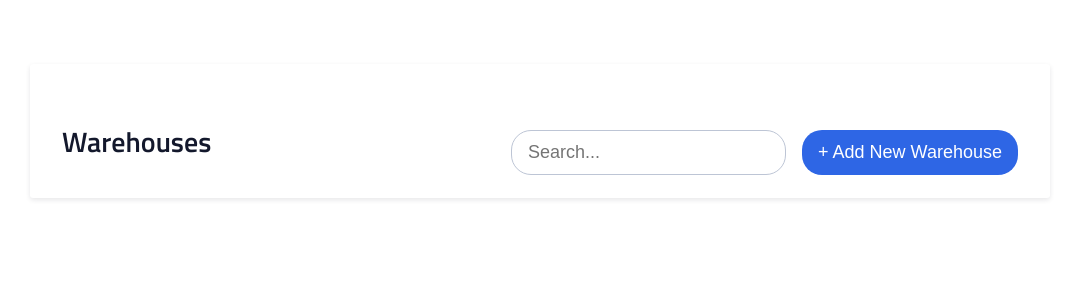
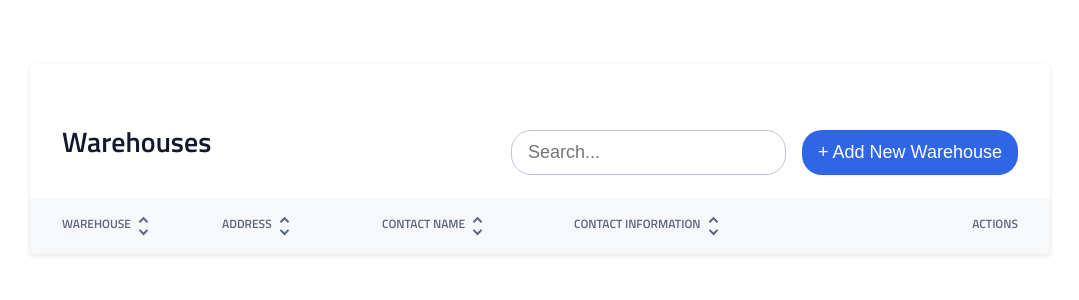
Before and after one commit to mainanchung/instock-client, a React (Create React App) app: page /warehouses in a window 1280 px wide. Shown: the top 300 px of the page, without its empty margins (100-1179 px from the left). Built offline with nearby package versions, Linux system fonts and the light colour scheme; no server answers.

Commit message:
updates on styling for the warehousePage

```diff
--- a/src/Pages/InventoryFormPage/InventoryFormPage.js
+++ b/src/Pages/InventoryFormPage/InventoryFormPage.js
@@ -110,7 +110,7 @@ const InventoryFormPage = () => {
                             </div>
                         <div className=''></div>
                             <div className="inventory-app__form-item">
-                                    <label className="inventory-app__label" htmlFor="">Category</label>
+                                    <label className="inventory-app__label" htmlFor="">Warehouse</label>
                                     <select name="category" ref={warehouse}>
                                         <option value="Manhattan" selected>Manhattan</option>
                                         <option value="Washington">Washington</option>
--- a/src/Pages/WarehousesPage/WarehousesPage.js
+++ b/src/Pages/WarehousesPage/WarehousesPage.js
@@ -46,6 +46,37 @@ const WarehousesPage = () => {
                             {/* </NavLink> */}
                     </div>
                 </div>
+
+                        <div className = "warehouses__center--header">
+
+                            {/* <div className = "warehouse__center--left"></div>
+                            <div className = "warehouse__center--right"></div> */}
+
+                            <div className='warehouses__subtitle--box-location'>
+                                <h4 className='warehouses__subtitle--text'>WAREHOUSE</h4>
+                                <img className='warehouses__subtitle--img'
+                                src={sortIcon} alt='sort_logo'/>
+                            </div>
+                            <div className='warehouses__subtitle--box-address'>
+                                <h4 className='warehouses__subtitle--text'>ADDRESS</h4>
+                                <img className='warehouses__subtitle--img'
+                                src={sortIcon} alt='sort_logo'/>
+                            </div>
+                            <div className='warehouses__subtitle--box-name'>
+                                <h4 className='warehouses__subtitle--text'>CONTACT NAME</h4>
+                                <img className='warehouses__subtitle--img'
+                                src={sortIcon} alt='sort_logo'/>
+                            </div>
+                            <div className='warehouses__subtitle--box-info'>
+                                <h4 className='warehouses__subtitle--text'>CONTACT INFORMATION</h4>
+                                <img className='warehouses__subtitle--img'
+                                src={sortIcon} alt='sort_logo'/>
+                            </div>
+
+                            <h4 className='warehouses__subtitle--text
+                            warehouses__subtitle--text-action'>ACTIONS</h4>
+
+                        </div>
                 {
                 mapArray.map ((change) => {
 
@@ -53,13 +84,7 @@ const WarehousesPage = () => {
                     return(
                         // <NavLink to= {`/${change.id}`} key={change.id}/>
                         <div className= "warehouses__center">
-                            {/* <div className = "warehouse__center--header">
 
-                            <div className = "warehouse__center--left"></div>
-                            <div className = "warehouse__center--right"></div>
-
-
-                            </div> */}
                             {/*  */}
                             <div className="warehouses__list">
 
--- a/src/Pages/WarehousesPage/WarehousesPage.scss
+++ b/src/Pages/WarehousesPage/WarehousesPage.scss
@@ -93,6 +93,51 @@
 
         }
     }
+
+    &__center--header{
+        display:none;
+        @include tablet{
+            display:flex;
+            padding: 0 2rem;
+            height: 56px;
+            background-color: #F7F8F9;
+            font-weight: 600;
+            font-size: 12px;
+            color: #5C667E;
+            position: relative;
+        }
+    }
+
+    &__subtitle--box-location, &__subtitle--box-address, &__subtitle--box-name,
+    &__subtitle--box-info
+    {
+        display:flex;
+    }
+
+    &__subtitle--img{
+        width:24px;
+    }
+
+    &__subtitle--box-location, &__subtitle--box-address{
+        width:10rem;
+    }
+
+    &__subtitle--box-name{
+        width: 12rem;
+    }
+
+    // for contact--name ---> width: 187px/ img --> width:25/24px & margin-left: -75px
+
+
+    &__subtitle--img{
+        width:25px;
+    }
+
+    &__subtitle--text-action{
+        right: 2rem;
+        position: absolute;
+    }
+
 
     &__list{
         display:flex;
```
